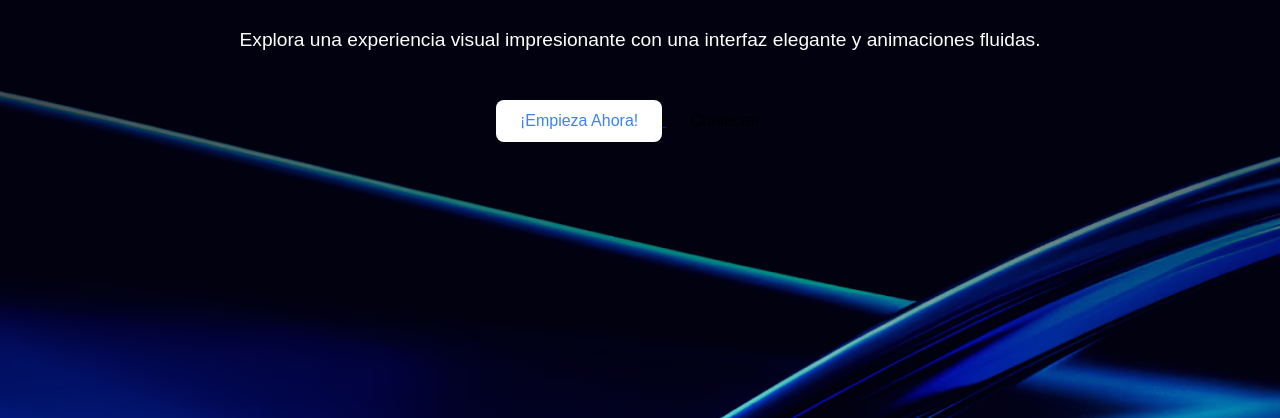
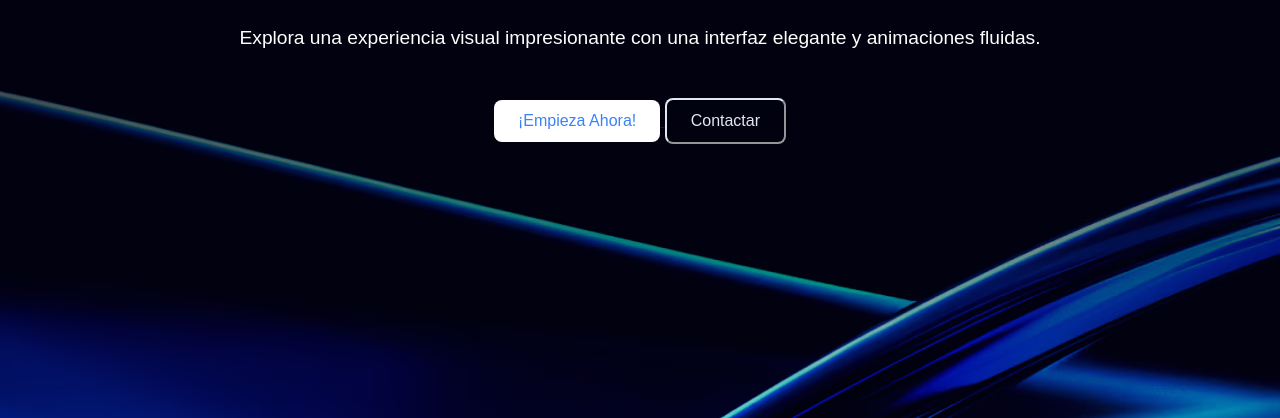
Before and after one commit to Hibiki-moreno/Landpage, a plain HTML site: page index.html in a window 1280 px wide. Shown: the part 382-800 px from the top of the page. Drawn offline with nearby package versions, Linux system fonts and the light colour scheme.

Commit message:
Boton arreglado

```diff
--- a/css/styles.css
+++ b/css/styles.css
@@ -47,9 +47,11 @@ p {
 
 .btn-secondary {
     padding: 12px 24px;
+    color: #e2e8f0;
+    border: #e2e8f0#e2e8f0 1px solid;
     font-size: 1rem;
-    border: #e2e8f0 1px solid;
-    border: none;
+    border-color: #e2e8f0;
+
     border-radius: 8px;
     cursor: pointer;
     background: #02010f;
@@ -59,6 +61,8 @@ p {
 
 .btn-secondary:hover {
     background: #e2e8f0;
+    color: #02010f;
+    border:#02010f 1px solid;
 }
 
 
```
